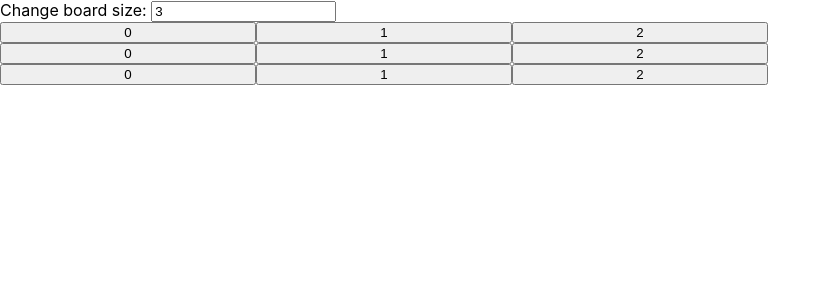
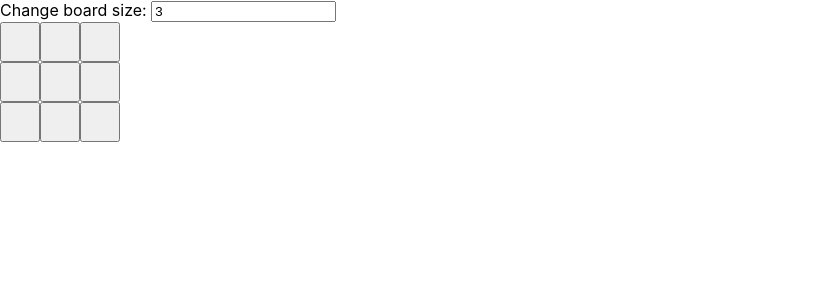
Before and after one commit to cpaisan/tic-tac-toe, a React (Create React App) app: page / in a window 1280 px wide. Shown: the top 300 px of the page, without its empty margins (0-831 px from the left). Built offline with nearby package versions, Linux system fonts and the light colour scheme.

Commit message:
[feature] Add game state and players' turn state

```diff
--- a/src/App.tsx
+++ b/src/App.tsx
@@ -2,26 +2,76 @@ import React, { useState } from "react";
 import Board from "components/Board";
 import { hot } from "react-hot-loader/root";
 
-const onChange = (event: any, setState: any): void => {
+const onChange = (
+  event: any,
+  setBoardSize: any,
+  resetGameState: any,
+  constructGameState: any
+): void => {
   const {
     target: { value }
   } = event;
-  if (parseInt(value)) setState(parseInt(value));
+  const numberValue = parseInt(value);
+  if (numberValue) {
+    setBoardSize(numberValue);
+    resetGameState(constructGameState(numberValue));
+  }
+};
+
+export const constructGameState = (
+  boardSize: number = 3
+): Array<Array<string>> =>
+  [...Array(boardSize)].map(
+    (): Array<string> => [...Array(boardSize)].map(_ => "")
+  );
+
+export const updateGameState = (
+  gameState: Array<Array<string>>,
+  setGameState: any,
+  playerTurn: string,
+  setPlayerTurn: any
+) => (row: number, column: number): void => {
+  setGameState(
+    gameState.map((boardRow: any, index: number) => {
+      if (index === row) {
+        return boardRow.map(
+          (boardTileValue: string, index: number) =>
+            index === column ? playerTurn : boardTileValue
+        );
+      }
+      return boardRow;
+    })
+  );
+  setPlayerTurn(playerTurn === "X" ? "O" : "X");
 };
 
 const App: React.FC = () => {
   const [boardSize, setBoardSize] = useState(3);
+  const [gameState, setGameState] = useState(constructGameState(boardSize));
+  const [playerTurn, setPlayerTurn] = useState("X");
+
   return (
     <div>
       <label htmlFor="boardSizeInput">
         Change board size:{" "}
         <input
-          onChange={e => onChange(e, setBoardSize)}
+          onChange={e =>
+            onChange(e, setBoardSize, setGameState, constructGameState)
+          }
           value={boardSize}
           name="boardSizeInput"
         />
       </label>
-      <Board boardSize={boardSize} />
+      <Board
+        boardSize={boardSize}
+        gameState={gameState}
+        updateGameState={updateGameState(
+          gameState,
+          setGameState,
+          playerTurn,
+          setPlayerTurn
+        )}
+      />
     </div>
   );
 };
--- a/src/components/Board/Board.tsx
+++ b/src/components/Board/Board.tsx
@@ -1,34 +1,46 @@
 import React from "react";
 import { createUseStyles } from "react-jss";
+import BoardTile from "components/BoardTile";
 
 const useStyles = createUseStyles({
   root: ({ boardSize }: { boardSize: number }) => ({
     display: "grid",
-    gridTemplateRows: `repeat(${boardSize}, 1fr)`,
-    gridTemplateColumns: `repeat(${boardSize}, 1fr)`,
+    gridTemplateRows: `repeat(${boardSize}, max-content)`,
+    gridTemplateColumns: `repeat(${boardSize}, max-content)`,
     maxWidth: "60%"
   })
 });
 
 interface BoardProps {
   boardSize?: number;
+  gameState: any;
+  updateGameState: any;
 }
 
-export const constructBoard = (boardSize: number): Array<Array<JSX.Element>> =>
-  [...Array(boardSize)].map(
-    (): Array<JSX.Element> => {
+export const constructBoard = (
+  gameState: Array<Array<string>>,
+  updateGameState: any
+): Array<Array<JSX.Element>> =>
+  gameState.map(
+    (row, rowIndex): Array<JSX.Element> => {
       const boardRow = [];
-      for (let x = 0; x < boardSize; x++) {
-        boardRow.push(<button key={x}>{x}</button>);
+      for (let column = 0; column < gameState.length; column++) {
+        boardRow.push(
+          <BoardTile
+            key={column}
+            value={row[column]}
+            onClick={() => updateGameState(rowIndex, column)}
+          />
+        );
       }
       return boardRow;
     }
   );
 
 const Board: React.FC<BoardProps> = props => {
-  const { boardSize = 3 } = props;
+  const { boardSize = 3, gameState, updateGameState } = props;
   const classes = useStyles({ boardSize });
-  const board = constructBoard(boardSize);
+  const board = constructBoard(gameState, updateGameState);
   return <div className={classes.root}>{board}</div>;
 };
 
```
